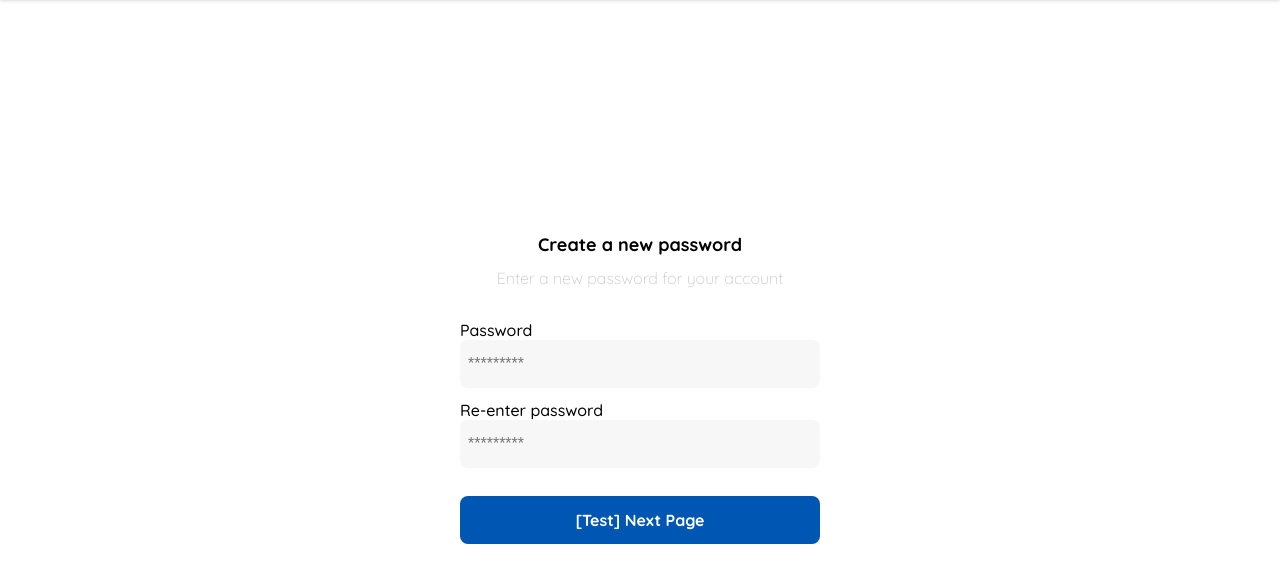
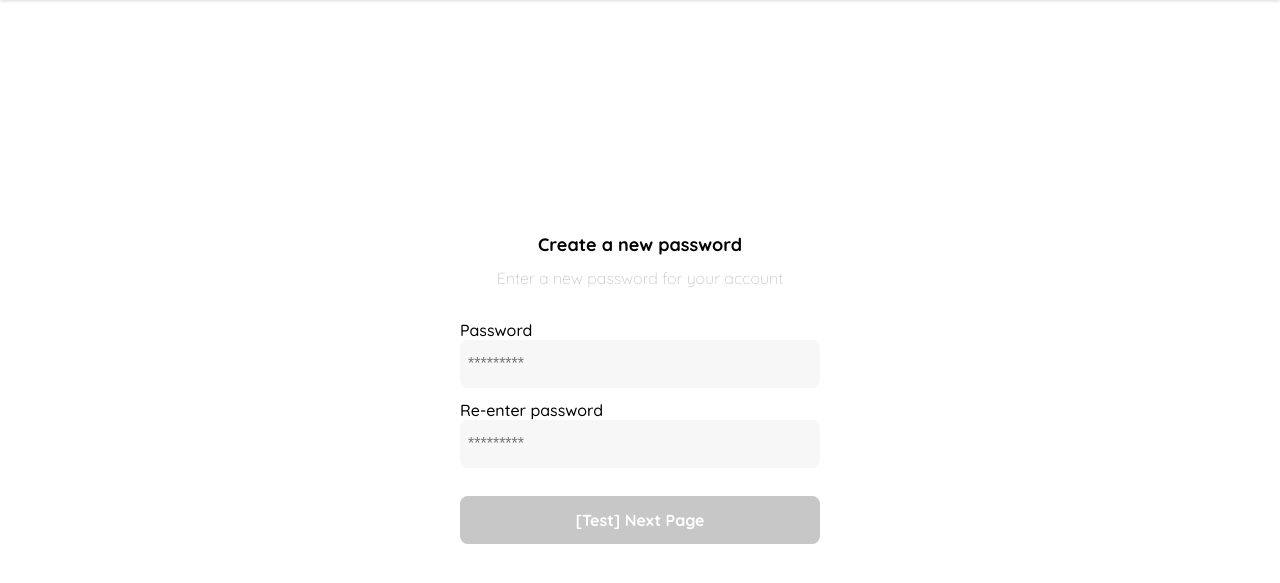
Before and after one commit to JsNcAr/StorePageTest, a plain HTML site: page password-reset.html in a window 1280 px wide. In both pictures the pointer is over the link 640 px from the left and 582 px from the top of the page. Shown: the part 63-646 px from the top of the page. Drawn offline with Linux system fonts and the light colour scheme.

Commit message:
changed color of holding buttom and fixed view height

```diff
--- a/password-reset.html
+++ b/password-reset.html
@@ -1,5 +1,6 @@
 <!DOCTYPE html>
 <html lang="en">
+
 <head>
     <meta charset="UTF-8">
     <meta name="viewport" content="width=device-width, initial-scale=1.0">
@@ -16,6 +17,7 @@
             --md: 16px;
             --lg: 18px;
         }
+
         body {
             margin: 0;
             font-family: 'Quicksand', sans-serif;
@@ -88,16 +90,18 @@
             font-size: var(--md);
             color: var(--white);
             font-weight: bold;
-            text-decoration: none; /* Remove underline for links */
-            text-align: center; /* Center text within the link */
-            line-height: 48px; /* Vertical alignment */
+            text-decoration: none;
+            /* Remove underline for links */
+            text-align: center;
+            /* Center text within the link */
+            line-height: 48px;
+            /* Vertical alignment */
             margin-top: 16px;
             margin-bottom: 32px;
         }
 
         a.primary-button:hover {
-            background-color: #0056b3; /* Adjust hover background color if needed */
-            /* You can adjust the hover styles as needed */
+            background-color: var(--very-light-pink);
         }
 
 
@@ -106,15 +110,19 @@
             nav {
                 display: none;
             }
+
             .menu {
                 display: block;
             }
+
             .navbar-left ul {
                 display: none;
             }
+
             .navbar-email {
                 display: none;
             }
+
             .form-container {
                 width: 60%;
             }
@@ -123,6 +131,7 @@
                 display: block;
             }
         }
+
         @media (min-width: 720px) {
             nav {
                 display: flex;
@@ -132,20 +141,25 @@
                 border-bottom: 1px solid var(--very-light-pink);
                 box-shadow: 0 2px 4px var(--very-light-pink);
             }
+
             .menu {
                 display: none;
             }
+
             .logo {
                 width: 100px;
             }
+
             .navbar-left {
                 display: flex;
                 align-items: center;
             }
+
             .navbar-left ul {
                 margin-left: 12px;
             }
-            .navbar-left ul ,
+
+            .navbar-left ul,
             .navbar-right ul {
                 list-style: none;
                 padding: 0;
@@ -154,6 +168,7 @@
                 align-items: center;
                 height: 60px;
             }
+
             .navbar-left ul li a,
             .navbar-right ul li a {
                 text-decoration: none;
@@ -162,19 +177,23 @@
                 padding: 8px;
                 border-radius: 8px;
             }
+
             .navbar-left ul li a:hover,
             .navbar-right ul li a:hover {
                 color: var(--hospital-green);
                 border: 1px solid var(--hospital-green);
             }
+
             .navbar-email {
                 color: var(--very-light-pink);
                 font-size: var(--sm);
             }
+
             .navbar-shopping-cart {
                 position: relative;
                 margin-left: 24px;
             }
+
             .navbar-shopping-cart div {
                 width: 16px;
                 height: 16px;
@@ -193,6 +212,7 @@
     </style>
     <title>Password Reset</title>
 </head>
+
 <body>
     <nav>
         <img src="Icons/icon_menu.svg" alt="menu" class="menu">
@@ -235,4 +255,5 @@
         </div>
     </div>
 </body>
+
 </html>
```
Also changed, not shown: my-account.html (+1 -1 lines).
